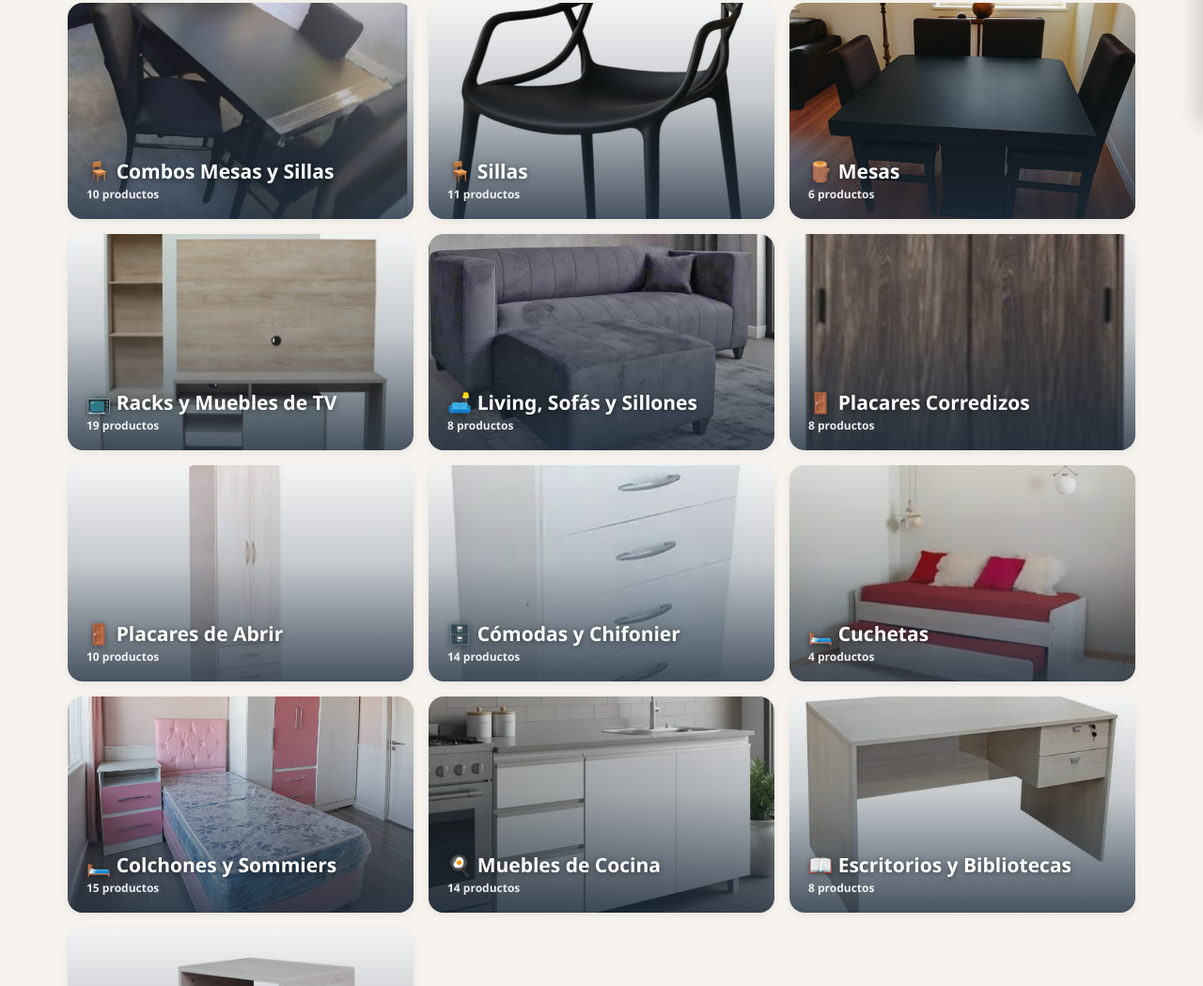
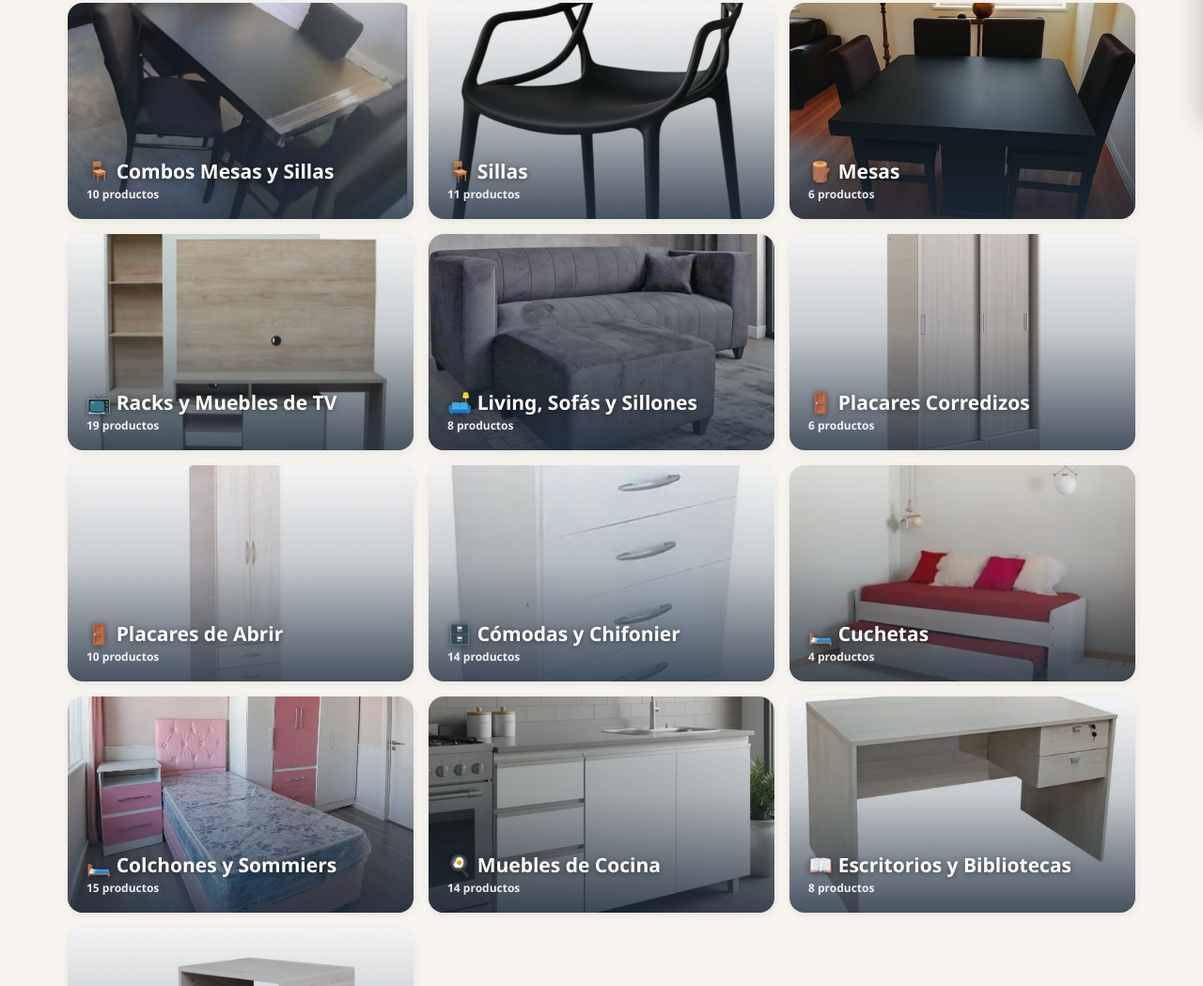
Before and after one commit to agenciazenya-eng/Amicatalogo, a plain HTML site: page index.html in a window 1280 px wide. Shown: the part 668-1717 px from the top of the page at 94% size. Drawn offline with Linux system fonts and the light colour scheme.

Commit message:
Elimino Placard Porto GR y Tana Piu Corredizo

```diff
--- a/index.html
+++ b/index.html
@@ -637,14 +637,12 @@
   { id:16, categoria:'living', nombre:'Esquinero Bassic (Temu) 1.70×1.70', precio:344000, emoji:'🛋️', desc:'Esquinero con puff incluido. 1,70×1,70×90cm. Tapizado en pana. Colores: gris, azul, habano, rojo, beige, chocolate.' },
 
   // PLACARES
-  { id:68, categoria:'placares-corredizos', nombre:'Placard Tana Piu Corredizo (2P o 3P)', precio:293000, emoji:'🚪', desc:'2 puertas (1,13×1,90m) $293.000 · 3 puertas (1,72×1,90m) $419.000. Cajones + barral + interior revestido. Nevada, Fresno blanco, Moccha, Caffe.' },
   { id:20, categoria:'placares-corredizos', nombre:'Placard Corredizo 632 MAX 2 Puertas', precio:246000, emoji:'🚪', desc:'2 puertas corredizas. Alto 2,22m · Ancho 1,21m · Prof 0,55m. Correderas metálicas + barral aluminio. Colores: blanco, gris andino.' },
   { id:75, categoria:'placares-corredizos', nombre:'Placard Fortaleza Corredizo 1.60m', precio:355000, emoji:'🚪', desc:'1,60m × 1,82m × 0,53m. 2 puertas corredizas. Golden oregon, grafito teca.' },
   { id:69, categoria:'placares-corredizos', nombre:'Placard Tana Piu Alti (alto 2.20m)', precio:468000, emoji:'🚪', desc:'1,72m × 2,20m × 0,55m. Máxima capacidad. Blanco, Nevada, Caffe, Moccha, Fresno blanco.' },
   { id:72, categoria:'placares-corredizos', nombre:'Placard Montana', precio:405000, emoji:'🚪', desc:'1,77m × 2,13m × 0,50m. 2 puertas corredizas · 2 cajones telescópicos · MDF. Negro/beige · Negro/verde · Blanco brillo. Con espejo $448.000.' },
   { id:67, categoria:'placares-corredizos', nombre:'Placard Corredizo 633 MAX 3 Puertas', precio:372000, emoji:'🚪', desc:'1,81m × 2,22m × 0,55m. 3 puertas corredizas · 3 cajones · Barral aluminio · Interior revestido. Savanna, gris andino.' },
   { id:70, categoria:'placares-corredizos', nombre:'Placard Suave Corredizo Nórdico', precio:483000, emoji:'🚪', desc:'1,85m × 1,90m × 0,55m. Diseño nórdico. Colores: blanco, Venecia, Jacaranda.' },
-  { id:71, categoria:'placares-corredizos', nombre:'Placard Porto GR', precio:503000, emoji:'🚪', desc:'2,00m × 2,23m × 0,54m. 3 puertas corredizas · 4 cajones telescópicos · MDF · Excelente distribución interna. Con espejo $545.000.' },
   { id:46, categoria:'placares-abrir', nombre:'Placard Platinum BASE 2 Puertas', precio:104000, emoji:'🚪', desc:'Alto 1,85m · Ancho 62cm · Prof 0,48m. 2 puertas + 2 cajones. Disponible en varios colores.' },
   { id:73, categoria:'placares-abrir', nombre:'Placard Fortaleza 2 Puertas', precio:139000, emoji:'🚪', desc:'62,5cm × 1,80m × 47cm. 2 puertas + 2 cajones · Barral aluminio. Golden oregon, grafito teca.' },
   { id:19, categoria:'placares-abrir', nombre:'Placard Platinum BASE 3 Puertas', precio:154000, emoji:'🚪', desc:'Alto 1,85m · Ancho 92cm · Prof 0,48m. 3 puertas + 2 cajones. Barral de aluminio. Colores: blanco, gris andino, savanna, roble antiguo.' },
```
